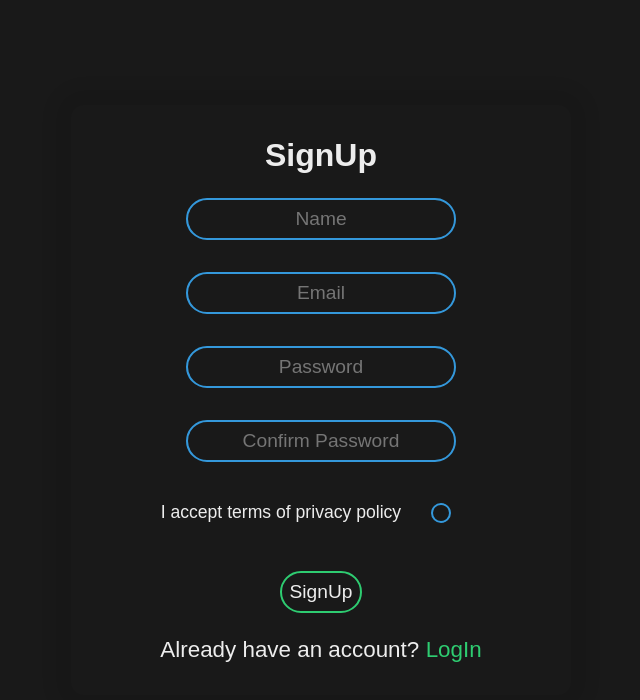
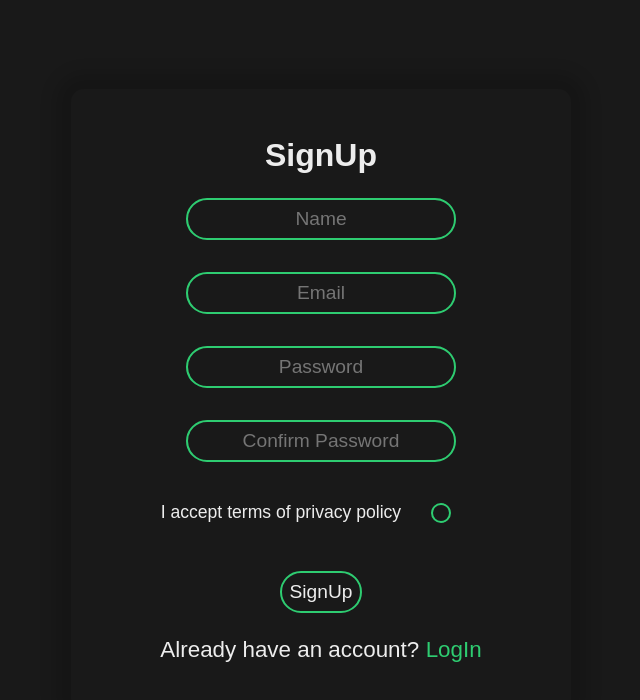
Before and after one commit to kamalheydari/react-authentication, a React (Create React App) app: page /signup in a window 1280 px wide. Shown: the top 700 px of the page, without its empty margins (319-959 px from the left). Built offline with nearby package versions, Linux system fonts and the light colour scheme.

Commit message:
style changed

```diff
--- a/src/App.css
+++ b/src/App.css
@@ -81,7 +81,7 @@ body {
   overflow: hidden;
 }
 .container {
-  box-shadow: 0 0 1rem 1rem rgba(0, 0, 0, 0.08);
+  box-shadow: 0 0 1rem 1rem rgba(0, 0, 0, 0.15);
   border-radius: 0.8rem;
 }
 .form {
@@ -90,7 +90,7 @@ body {
   align-items: center;
   justify-content: center;
   gap: 1.5rem;
-  padding: 2rem 1rem;
+  padding: 3rem 1rem;
   width: min(80vw, 500px);
 }
 .form__inputs {
@@ -125,15 +125,15 @@ body {
 .form__control:nth-child(5) input {
   grid-column: 4/5;
   width: max-content;
-  border: 0.15rem solid var(--blue-1);
+  border: 0.15rem solid var(--green-1);
   appearance: none;
   border-radius: 50%;
 }
 .form__control:nth-child(5) input:focus {
-  border-color: var(--green-1);
+  border-color: var(--blue-1);
 }
 .form__control:nth-child(5) input:checked {
-  background-color: var(--blue-1);
+  background-color: var(--green-1);
   border-radius: 50%;
 }
 .form__control:nth-child(5) span {
@@ -141,7 +141,7 @@ body {
 }
 
 .form__control input {
-  border: 0.15rem solid var(--blue-1);
+  border: 0.15rem solid var(--green-1);
   text-align: center;
   color: var(--white-1);
   padding: 0.5rem;
@@ -150,7 +150,7 @@ body {
   transition: 0.25s;
 }
 .form__control input:focus:not(input[type="checkbox"]) {
-  border-color: var(--green-1);
+  border-color: var(--blue-1);
   width: 100%;
 }
 
```
Also changed, not shown: demo.png, 1 other file (tests, documents, lock files or other folders).
